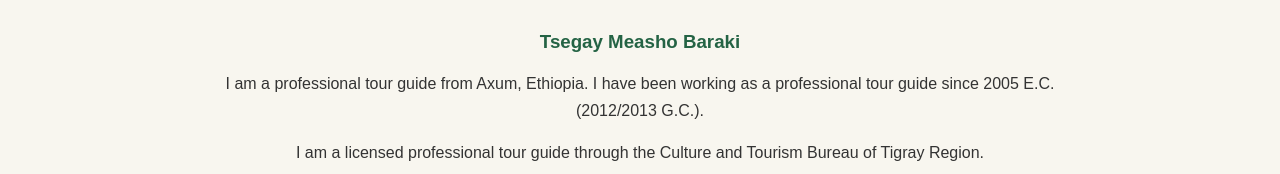
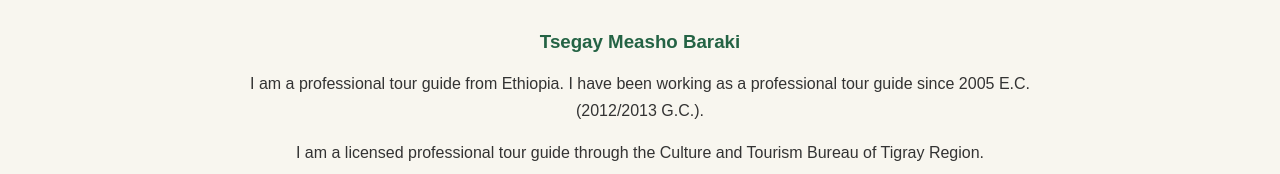
Before and after one commit to Tsegay573216/Aksumite-empire-tour-website, a plain HTML site: page index.html in a window 1280 px wide. Shown: the part 684-858 px from the top of the page. Drawn offline with Linux system fonts and the light colour scheme.

Commit message:
Update index.html

```diff
--- a/index.html
+++ b/index.html
@@ -295,7 +295,7 @@
     <h3>Tsegay Measho Baraki</h3>
 
     <p>
-      I am a professional tour guide from Axum,
+      I am a professional tour guide from
       Ethiopia. I have been working as a professional
       tour guide since 2005 E.C. (2012/2013 G.C.).
     </p>
```
